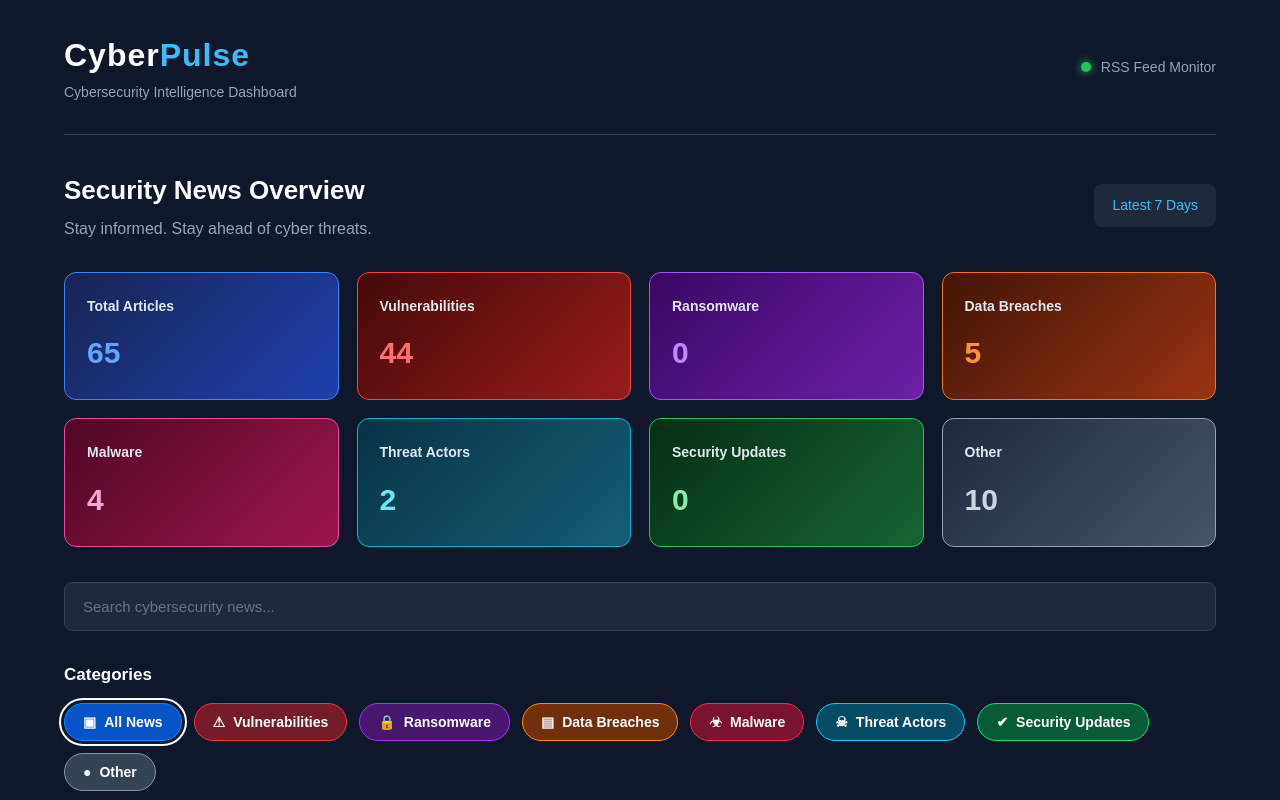
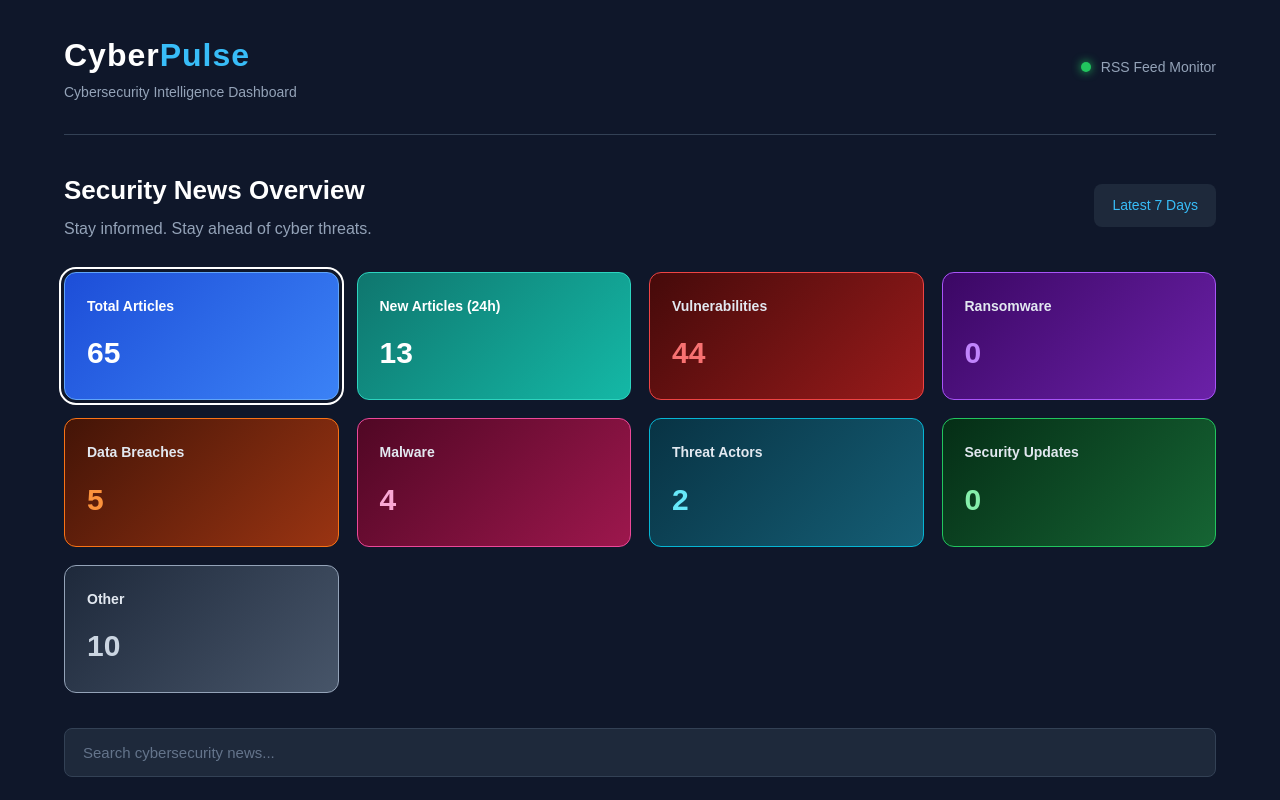
Before and after one commit to VarunNShenoy/Cyber-Pulse, a plain HTML site: page frontend/index.html in a window 1280 px wide. Shown: the top 800 px of the page. Drawn offline with Linux system fonts and the light colour scheme.

Commit message:
Upadated features

```diff
--- a/frontend/script.js
+++ b/frontend/script.js
@@ -6,7 +6,7 @@
 // Store all articles loaded from feeds.json
 let allArticles = [];
 
-// Store the currently selected category
+// Store the currently selected category or filter
 let selectedCategory = "All";
 
 // Categories displayed in the dashboard
@@ -15,6 +15,11 @@ const categories = [
         name: "All",
         label: "Total Articles",
         className: "stat-total"
+    },
+    {
+        name: "New24Hours",
+        label: "New Articles (24h)",
+        className: "stat-new"
     },
     {
         name: "Vulnerabilities",
@@ -55,10 +60,37 @@ const categories = [
 
 
 // =========================================
+// NEW ARTICLES TIME FILTER
+// =========================================
+
+function getLast24HoursArticles(articles) {
+
+    const now = Date.now();
+    const last24Hours = now - (24 * 60 * 60 * 1000);
+
+    return articles.filter(article => {
+
+        if (!article.published) {
+            return false;
+        }
+
+        const publishedTime = new Date(article.published).getTime();
+
+        return (
+            !isNaN(publishedTime) &&
+            publishedTime >= last24Hours &&
+            publishedTime <= now
+        );
+    });
+}
+
+
+// =========================================
 // LOAD ARTICLES
 // =========================================
 
 async function loadArticles() {
+
     try {
 
         // Detect whether the dashboard is running on GitHub Pages
@@ -125,14 +157,21 @@ function updateStatistics() {
     // Remove existing statistic cards
     statsGrid.innerHTML = "";
 
-    // Create all eight statistic cards
+    // Create all statistic cards
     categories.forEach(category => {
 
         let count;
 
         if (category.name === "All") {
+
             count = allArticles.length;
+
+        } else if (category.name === "New24Hours") {
+
+            count = getLast24HoursArticles(allArticles).length;
+
         } else {
+
             count = allArticles.filter(article =>
                 article.category === category.name
             ).length;
@@ -140,7 +179,20 @@ function updateStatistics() {
 
         // Create the card
         const card = document.createElement("div");
+
         card.className = `stat-card ${category.className}`;
+
+        // Make the card interactive
+        card.style.cursor = "pointer";
+        card.setAttribute("role", "button");
+        card.setAttribute("tabindex", "0");
+        card.setAttribute(
+            "aria-label",
+            `Filter articles by ${category.label}`
+        );
+
+        // Store the filter name on the card
+        card.dataset.statCategory = category.name;
 
         // Create category label
         const label = document.createElement("p");
@@ -154,8 +206,77 @@ function updateStatistics() {
         card.appendChild(label);
         card.appendChild(number);
 
+        // Handle mouse click
+        card.addEventListener("click", () => {
+            selectStatisticCard(category.name);
+        });
+
+        // Handle keyboard interaction
+        card.addEventListener("keydown", event => {
+
+            if (event.key === "Enter" || event.key === " ") {
+
+                event.preventDefault();
+                selectStatisticCard(category.name);
+            }
+        });
+
         // Add card to statistics section
         statsGrid.appendChild(card);
+    });
+
+    updateActiveStatisticCard();
+}
+
+
+// =========================================
+// SELECT STATISTIC CARD
+// =========================================
+
+function selectStatisticCard(categoryName) {
+
+    // Update selected filter
+    selectedCategory = categoryName;
+
+    // Synchronize category buttons
+    const categoryButtons =
+        document.querySelectorAll(".category-btn");
+
+    categoryButtons.forEach(button => {
+
+        button.classList.toggle(
+            "active",
+            button.dataset.category === selectedCategory
+        );
+    });
+
+    // Apply selected filter
+    applyFilters();
+}
+
+
+// =========================================
+// UPDATE ACTIVE STATISTIC CARD
+// =========================================
+
+function updateActiveStatisticCard() {
+
+    const statisticCards =
+        document.querySelectorAll(".stat-card");
+
+    statisticCards.forEach(card => {
+
+        const isSelected =
+            card.dataset.statCategory === selectedCategory;
+
+        // Highlight the currently selected card
+        card.style.outline = isSelected
+            ? "2px solid #ffffff"
+            : "none";
+
+        card.style.outlineOffset = isSelected
+            ? "3px"
+            : "0";
     });
 }
 
@@ -312,10 +433,17 @@ function searchArticles(articles, searchTerm) {
 
 function filterByCategory(articles) {
 
+    // Show all articles
     if (selectedCategory === "All") {
         return articles;
     }
 
+    // Show articles published in the last 24 hours
+    if (selectedCategory === "New24Hours") {
+        return getLast24HoursArticles(articles);
+    }
+
+    // Show articles belonging to the selected category
     return articles.filter(article =>
         article.category === selectedCategory
     );
@@ -335,7 +463,7 @@ function applyFilters() {
         ? searchInput.value
         : "";
 
-    // First filter by category
+    // First filter by selected category or time period
     const categoryFiltered =
         filterByCategory(allArticles);
 
@@ -357,6 +485,9 @@ function applyFilters() {
         articleCount.textContent =
             `Showing ${searchFiltered.length} of ${allArticles.length} articles`;
     }
+
+    // Update selected statistic card
+    updateActiveStatisticCard();
 }
 
 
--- a/frontend/style.css
+++ b/frontend/style.css
@@ -141,12 +141,26 @@ body {
 /* Total Articles - Blue */
 
 .stat-total {
-    background: linear-gradient(135deg, #172554, #1e40af);
-    border-color: #3b82f6;
+    background: linear-gradient(135deg, #1d4ed8, #3b82f6);
+    border-color: #60a5fa;
 }
 
+.stat-total p,
 .stat-total h2 {
-    color: #60a5fa;
+    color: #ffffff;
+}
+
+
+/* New Articles - Teal */
+
+.stat-new {
+    background: linear-gradient(135deg, #0f766e, #14b8a6);
+    border-color: #2dd4bf;
+}
+
+.stat-new p,
+.stat-new h2 {
+    color: #ffffff;
 }
 
 
```
